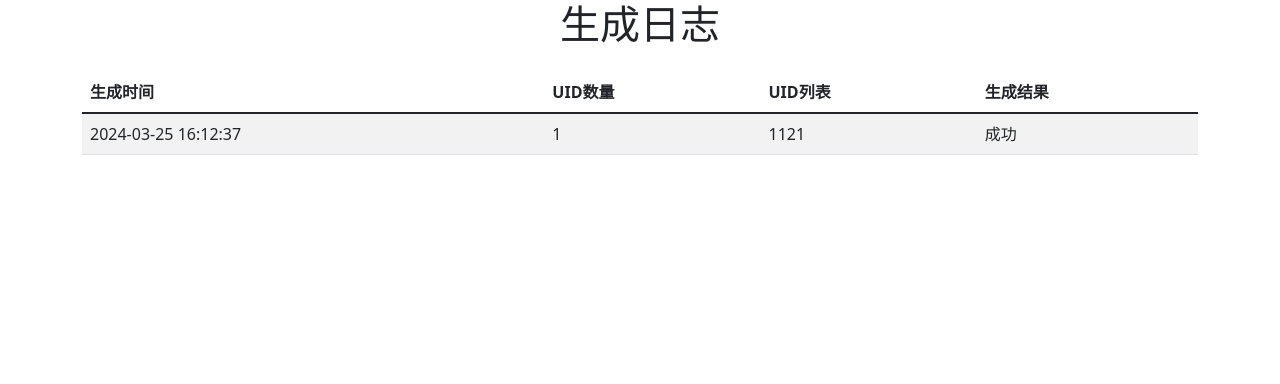
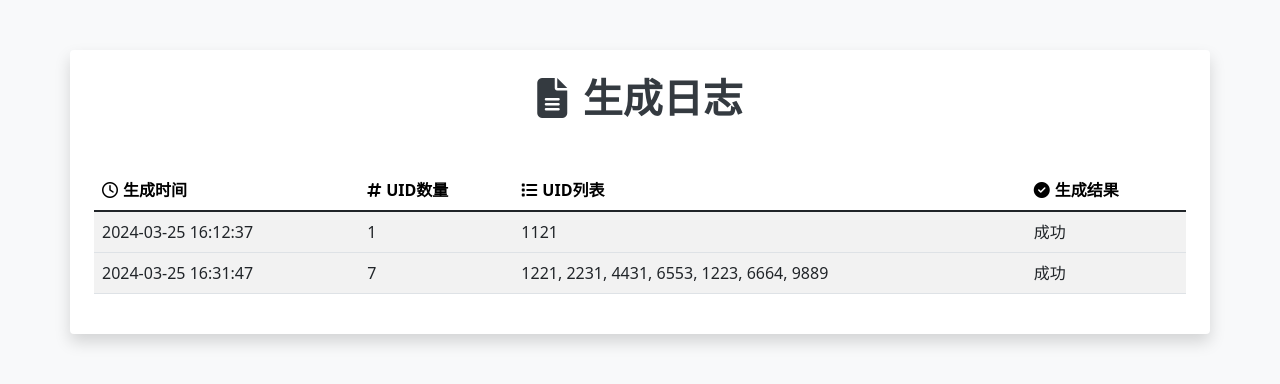
Before and after one commit to Allhuo/poster-generator, a Flask app: page /logs in a window 1280 px wide. Shown: the top 384 px of the page. Run offline with Flask 3, Linux system fonts and the light colour scheme; some libraries are stand-ins or nearby versions.

Commit message:
更新UI

```diff
--- a/log_data.json
+++ b/log_data.json
@@ -4,5 +4,11 @@
     "uid_count": 1,
     "uids": "1121",
     "result": "\u6210\u529f"
+  },
+  {
+    "timestamp": "2024-03-25 16:31:47",
+    "uid_count": 7,
+    "uids": "1221, 2231, 4431, 6553, 1223, 6664, 9889",
+    "result": "\u6210\u529f"
   }
 ]
--- a/templates/logs.html
+++ b/templates/logs.html
@@ -6,17 +6,47 @@
     <title>生成日志</title>
     <!-- 引入 Bootstrap CSS 文件 -->
     <link rel="stylesheet" href="https://cdn.jsdelivr.net/npm/bootstrap@5.1.3/dist/css/bootstrap.min.css">
+    <!-- 引入 Font Awesome 图标库 -->
+    <link rel="stylesheet" href="https://cdnjs.cloudflare.com/ajax/libs/font-awesome/6.1.0/css/all.min.css">
+    <style>
+        body {
+            background-color: #f8f9fa;
+        }
+        .container {
+            margin-top: 50px;
+            margin-bottom: 50px;
+        }
+        h1 {
+            font-weight: bold;
+            color: #343a40;
+            margin-bottom: 30px;
+        }
+        th {
+            background-color: #6c757d;
+            color: black;
+        }
+        tr:nth-child(even) {
+            background-color: #f2f2f2;
+        }
+        tr:hover {
+            background-color: #e9ecef;
+        }
+        .icon {
+            margin-right: 5px;
+        }
+    </style>
 </head>
 <body>
-    <div class="container">
-        <h1 class="text-center mb-4">生成日志</h1>
-        <table class="table table-striped">
+    <div class="container shadow p-4 bg-white rounded">
+        <h1 class="text-center mb-5"><i class="fas fa-file-alt icon"></i> 生成日志</h1>
+        <div class="table-responsive">
+            <table class="table table-striped table-hover">
                 <thead>
                     <tr>
-                    <th>生成时间</th>
-                    <th>UID数量</th>
-                    <th>UID列表</th>
-                    <th>生成结果</th>
+                        <th><i class="far fa-clock icon"></i>生成时间</th>
+                        <th><i class="fas fa-hashtag icon"></i>UID数量</th>
+                        <th><i class="fas fa-list icon"></i>UID列表</th>
+                        <th><i class="fas fa-check-circle icon"></i>生成结果</th>
                     </tr>
                 </thead>
                 <tbody>
@@ -31,6 +61,7 @@
                 </tbody>
             </table>
         </div>
+    </div>
 
     <!-- 引入 Bootstrap Bundle JS 文件 (包含 Popper) -->
     <script src="https://cdn.jsdelivr.net/npm/bootstrap@5.1.3/dist/js/bootstrap.bundle.min.js"></script>
```
Also changed, not shown: templates/index.html (+33 -11 lines), 1 other file. Lines whose indentation alone changed are shown as unchanged.
